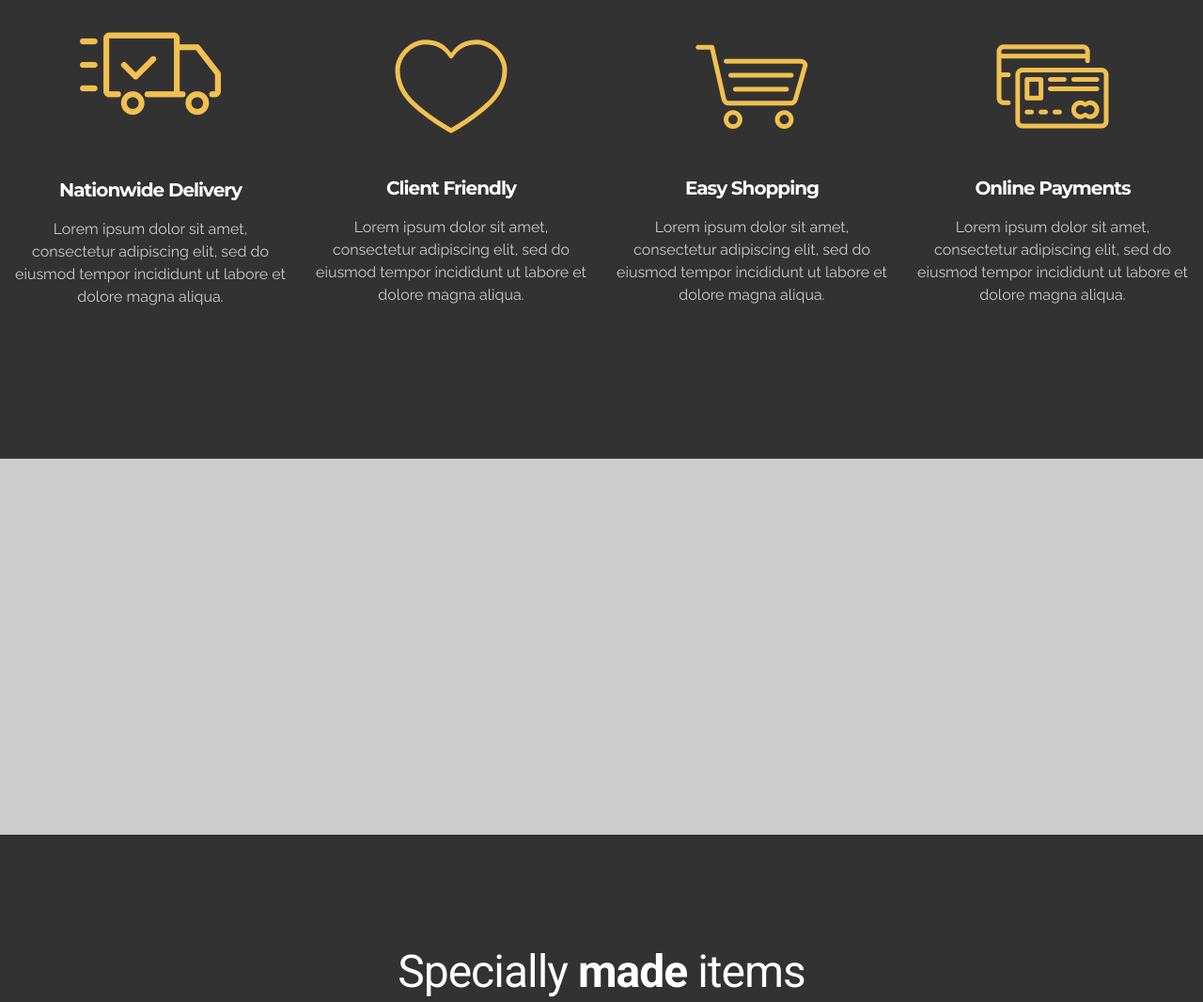
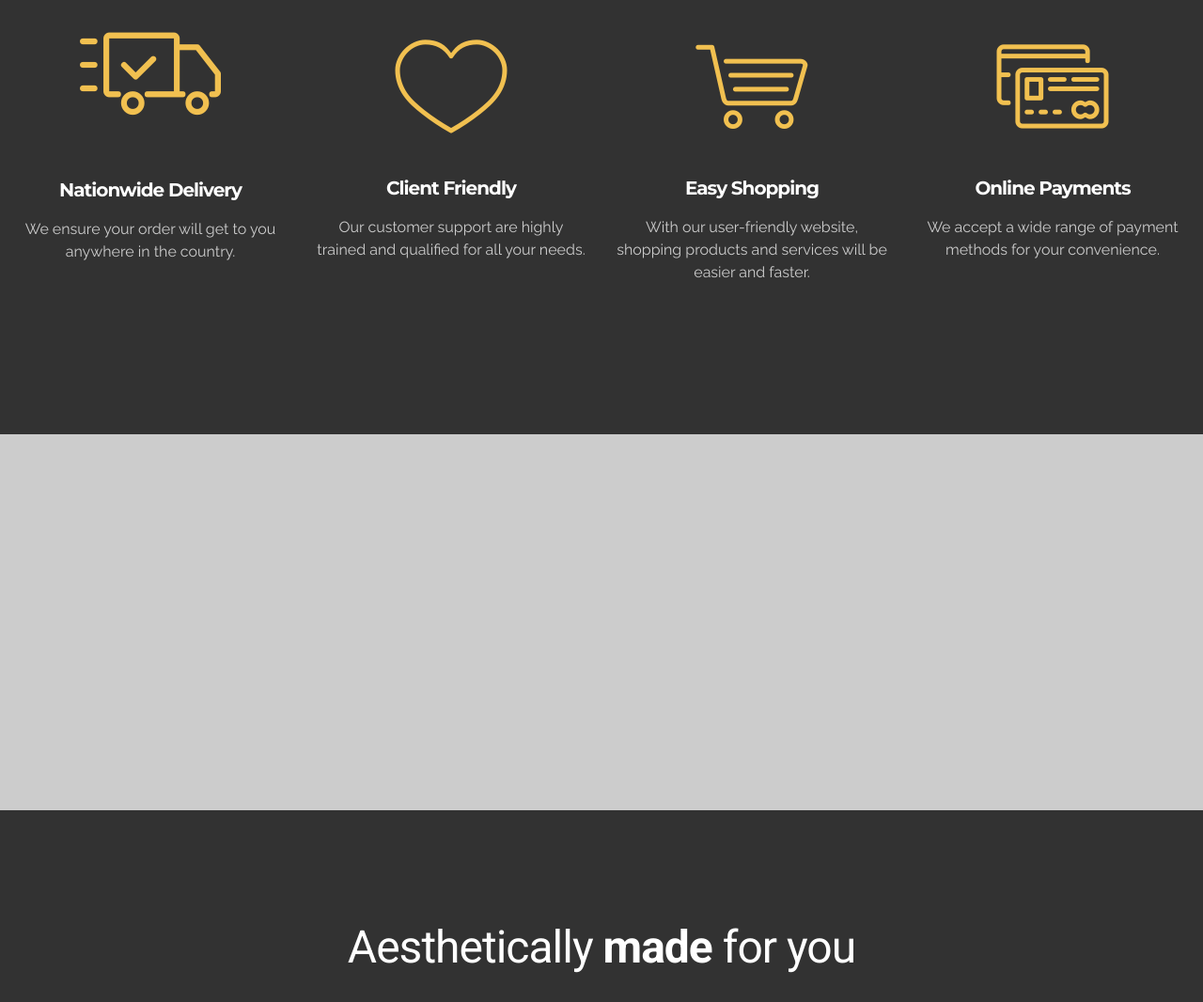
Before and after one commit to glscprint/glscprint.github.io, a plain HTML site: page index.html in a window 1280 px wide. Shown: the part 987-2053 px from the top of the page at 94% size. Drawn offline with nearby package versions, Linux system fonts and the light colour scheme; files whose address does not match are found by name.

Commit message:
Add files via upload

```diff
--- a/index.html
+++ b/index.html
@@ -76,7 +76,7 @@
                                 <div class="row">
                                     <div class="col-md-8 col-md-offset-3 text-xs-right">
                                         <h2 class="mbr-section-title display-1">Quality Brands. Quality Products.</h2>
-                                        <p class="mbr-section-lead lead">Lorem ipsum dolor sit amet, consectetur adipiscing elit, sed do eiusmod tempor incididunt ut labore et dolore magna aliqua. Ut&nbsp;</p>
+                                        <p class="mbr-section-lead lead">Everything is a good choice.</p>
 
                                         <div class="mbr-section-btn"><a class="btn btn-lg btn-danger" href="printers.html">VIEW OUR PRODUCTS</a> </div>
                                     </div>
@@ -141,7 +141,7 @@
                   <div class="card-block">
                     <h4 class="card-title">Nationwide Delivery</h4>
 
-                    <p class="card-text">Lorem ipsum dolor sit amet, consectetur adipiscing elit, sed do eiusmod tempor incididunt ut labore et dolore magna aliqua.</p>
+                    <p class="card-text">We ensure your order will get to you anywhere in the country.</p>
 
                     </div>
                 </div>
@@ -154,7 +154,7 @@
                     <div class="card-block">
                         <h4 class="card-title">Client Friendly</h4>
 
-                        <p class="card-text">Lorem ipsum dolor sit amet, consectetur adipiscing elit, sed do eiusmod tempor incididunt ut labore et dolore magna aliqua.</p>
+                        <p class="card-text">Our customer support are highly trained and qualified for all your needs.</p>
 
                     </div>
                 </div>
@@ -167,7 +167,7 @@
                     <div class="card-block">
                         <h4 class="card-title">Easy Shopping</h4>
 
-                        <p class="card-text">Lorem ipsum dolor sit amet, consectetur adipiscing elit, sed do eiusmod tempor incididunt ut labore et dolore magna aliqua.</p>
+                        <p class="card-text">With our user-friendly website, shopping products and services will be easier and faster. </p>
 
                     </div>
                 </div>
@@ -180,7 +180,7 @@
                     <div class="card-block">
                         <h4 class="card-title">Online Payments</h4>
 
-                        <p class="card-text">Lorem ipsum dolor sit amet, consectetur adipiscing elit, sed do eiusmod tempor incididunt ut labore et dolore magna aliqua.</p>
+                        <p class="card-text">We accept a wide range of payment methods for your convenience.</p>
 
                     </div>
                 </div>
@@ -207,7 +207,7 @@
     <div class="container">
         <div class="row">
             <div class="col-xs-12">
-                <h3 class="mbr-section-title display-2"><span style="font-weight: normal;">Specially</span> made <span style="font-weight: normal;">items</span></h3>
+                <h3 class="mbr-section-title display-2"><span style="font-weight: normal;">Aesthetically</span> made <span style="font-weight: normal;">for you</span></h3>
 
             </div>
         </div>
```
Also changed, not shown: about.html (+1 -1 lines).
